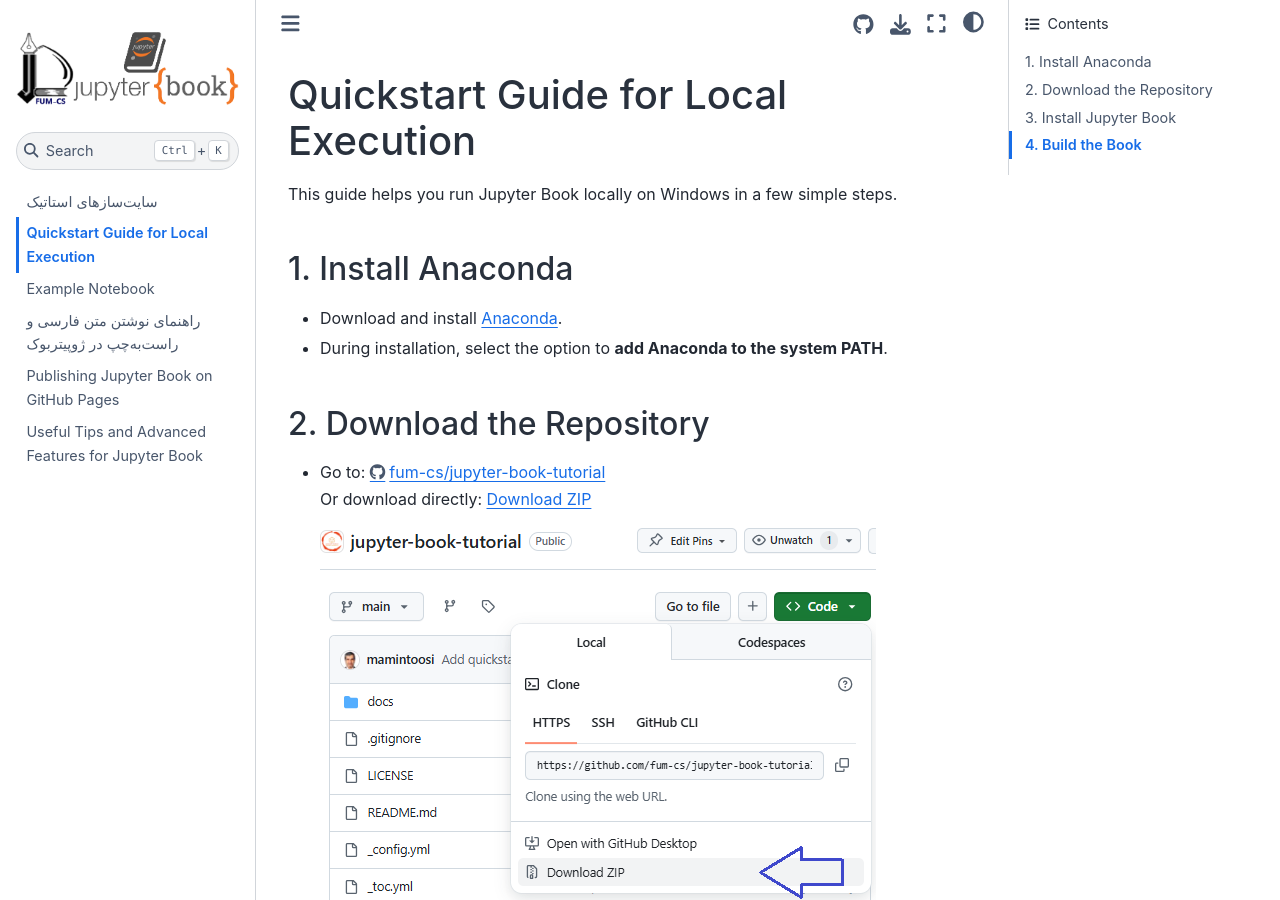
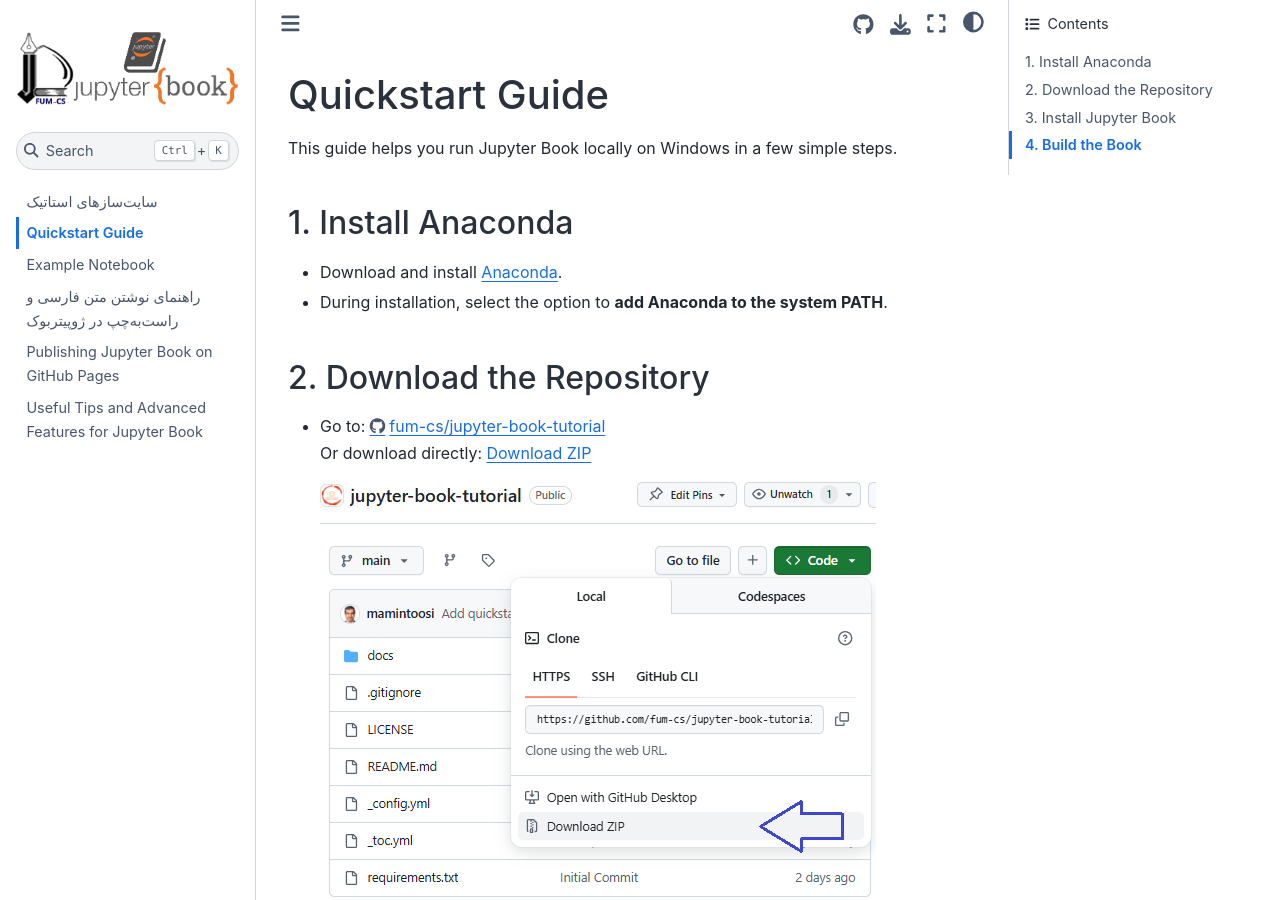
Before and after one commit to fum-cs/jupyter-book-tutorial, a Jupyter Book: the page built from docs/quickstart-local.md, in a window 1280 px wide and 900 px high. Built offline with Jupyter Book 1.0.4 settings and Sphinx 7.4.7 and the Sphinx Book theme 1.1.4, drawn with Linux system fonts in a browser that asks for light colours; comment, search, counter and statistics services are not loaded.

Commit message:
Edit files

```diff
--- a/docs/quickstart-local.md
+++ b/docs/quickstart-local.md
@@ -1,4 +1,4 @@
-# Quickstart Guide for Local Execution
+# Quickstart Guide
 
 This guide helps you run Jupyter Book locally on Windows in a few simple steps.
 
```
Also changed, not shown: docs/example-notebook.ipynb.
